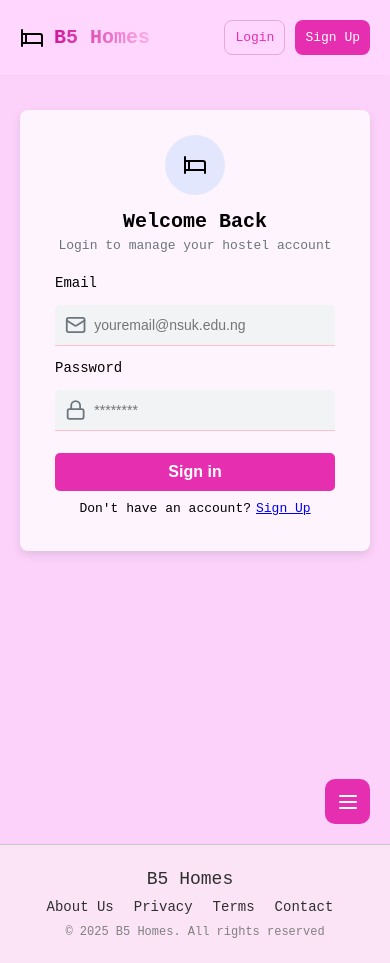
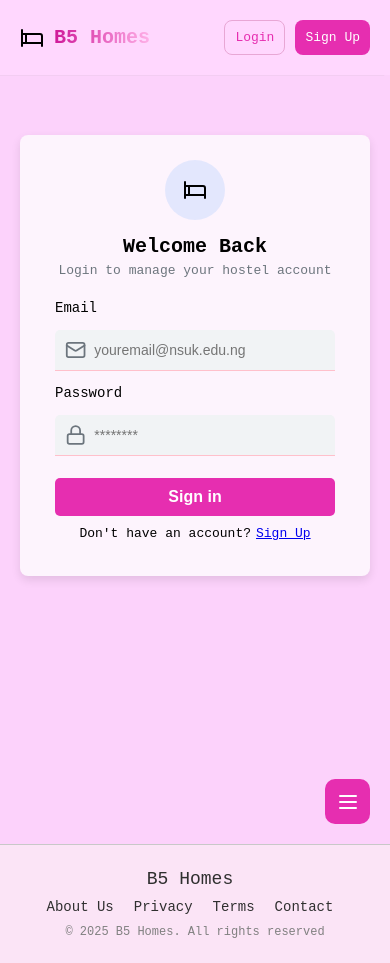
Before and after one commit to Fector101/B5Hostels, a React (Create React App) app in the folder hostel/: page /login in a window 390 px wide. Built offline with nearby package versions, Linux system fonts and the light colour scheme.

Commit message:
Update login-signuppage.css

```diff
--- a/hostel/src/components/css/login-signuppage.css
+++ b/hostel/src/components/css/login-signuppage.css
@@ -141,7 +141,7 @@
 @media screen and (max-width:560px) {
 
 .form-box {
-    margin: 25px;
+    margin: 50px;
 align-self:center;
 }
 }
```
